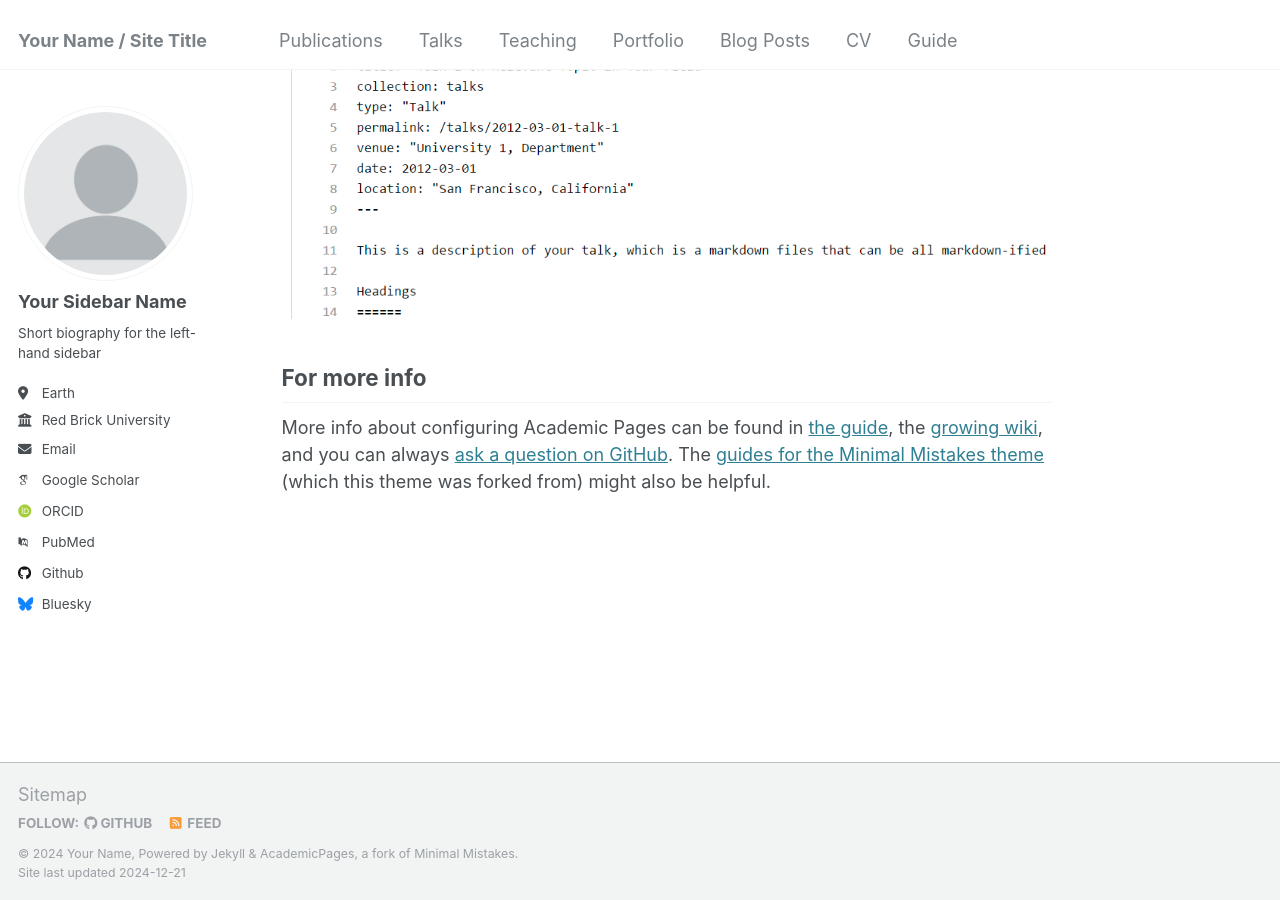
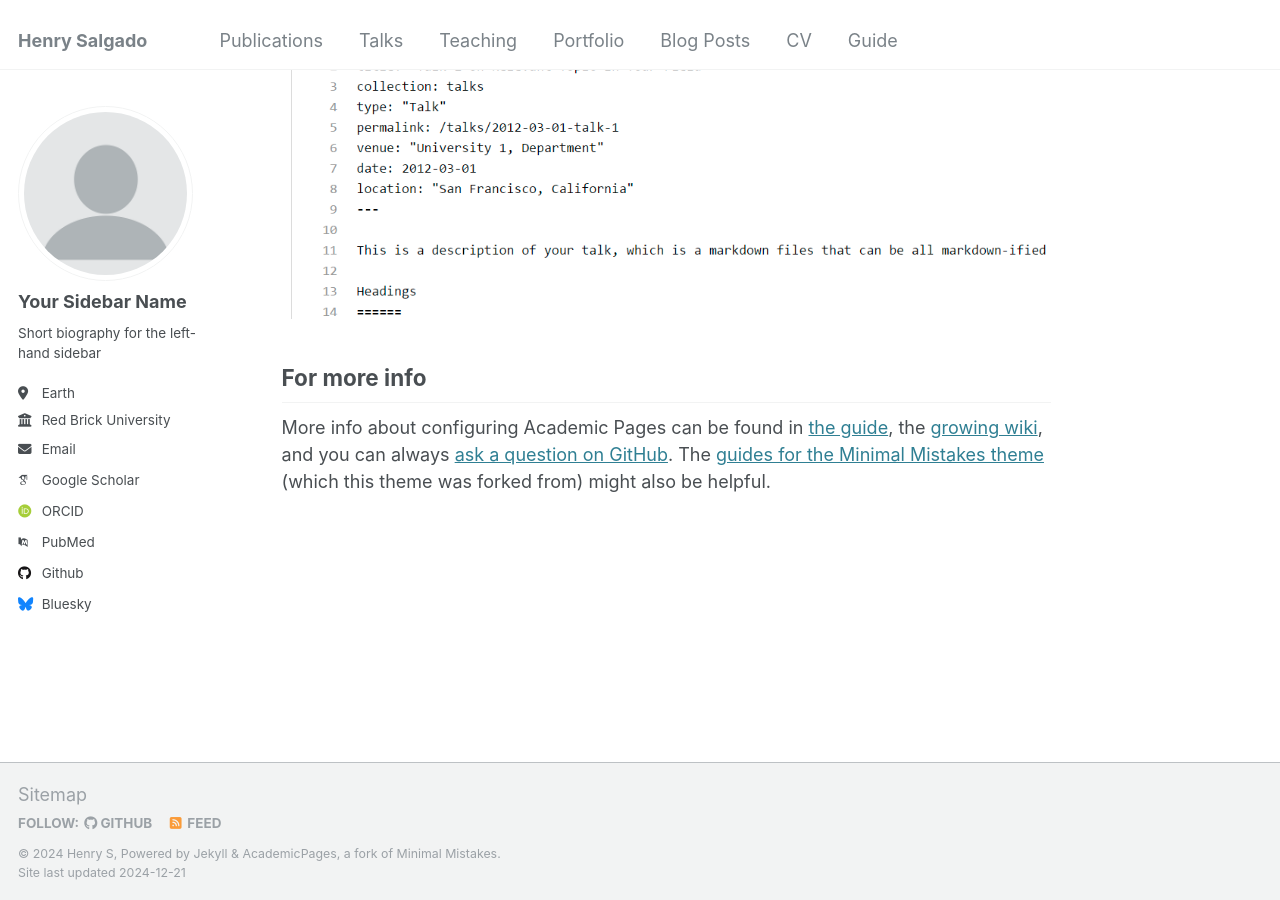
Before and after one commit to eigenhenry/eigenhenry.github.io, a Jekyll site: the page built from _pages/about.md, in a window 1280 px wide and 900 px high, scrolled down 2643 px. Built offline with Jekyll 4.4.1, drawn with Linux system fonts in a browser that asks for light colours; some web fonts are replaced.

Commit message:
Update _config.yml

```diff
--- a/_config.yml
+++ b/_config.yml
@@ -8,11 +8,11 @@
 
 # Basic Site Settings
 locale                   : "en-US"
-title                    : "Your Name / Site Title"
+title                    : "Henry Salgado"
 title_separator          : "-"
-name                     : &name "Your Name"
-description              : &description "personal description"
-url                      : https://academicpages.github.io # the base hostname & protocol for your site e.g. "https://[your GitHub username].github.io"
+name                     : &name "Henry S"
+description              : &description "Doctoral Student at UT - El Paso"
+url                      : https://academicpages.github.io # the base hostname & protocol for your site e.g. "https://eigenhenry.github.io"
 baseurl                  : "" # the subpath of your site, e.g. "/blog"
 repository               : "academicpages/academicpages.github.io"
 
@@ -34,7 +34,7 @@
   arxiv            : # URL - Update with the correct link to your profile
   googlescholar    : "https://scholar.google.com/citations?user=PS_CX0AAAAAJ"
   impactstory      : # URL
-  orcid            : "http://orcid.org/yourorcidurl"
+  orcid            : "http://orcid.org/0009-0001-6506-5484"
   semantic         : # URL
   pubmed           : "https://www.ncbi.nlm.nih.gov/pubmed/?term=john+snow"
   researchgate     : # URL
```
